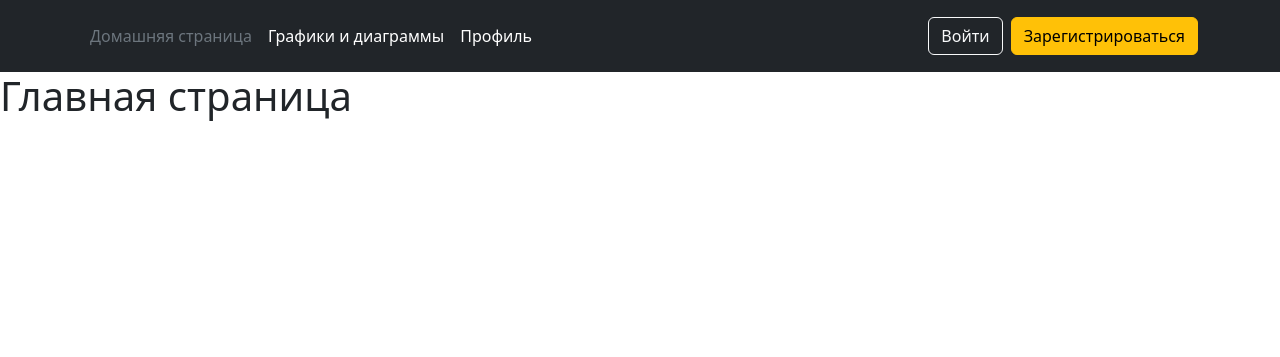
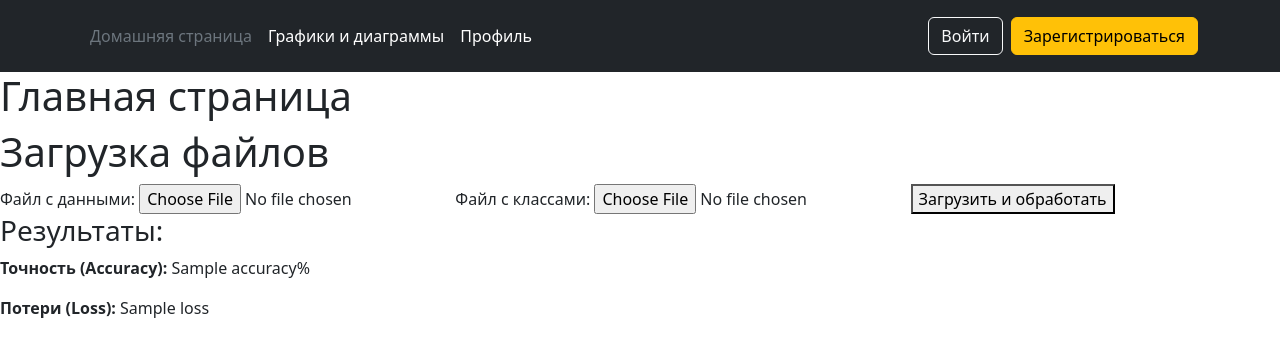
Before and after one commit to rrrrde1go/PREDPROFF, a Flask app: template templates/index.html in a window 1280 px wide. Shown: the top 357 px of the page. Run offline with Flask 3, Linux system fonts and the light colour scheme; the template is opened without the code that fills it: most values are stand-ins (such as "Sample title", 1, 10 or a date in 2020).

Commit message:
подготовка к подключению ии модели

```diff
--- a/templates/index.html
+++ b/templates/index.html
@@ -6,4 +6,28 @@
 
 {% block content %}
 <h1>Главная страница</h1>
+<div class="auth-container">
+    <h1>Загрузка файлов</h1>
+    <div class="profile-card">
+        <form method="POST" action="/upload" enctype="multipart/form-data">
+            <div>
+                <label>Файл с данными:</label>
+                <input type="file" name="data_file">
+
+                <label>Файл с классами:</label>
+                <input type="file" name="classes_file">
+
+                <button type="submit" class="auth-btn"">Загрузить и обработать</button>
+            </div>
+        </form>
+
+        {% if accuracy and loss %}
+        <div>
+            <h3 style=>Результаты:</h3>
+            <p class="profile-info"><strong>Точность (Accuracy):</strong> <span>{{ accuracy }}%</span></p>
+            <p class="profile-info"><strong>Потери (Loss):</strong> <span>{{ loss }}</span></p>
+        </div>
+        {% endif %}
+    </div>
+</div>
 {% endblock %}
```
Also changed, not shown: templates/graph.html (+30 -0 lines).
